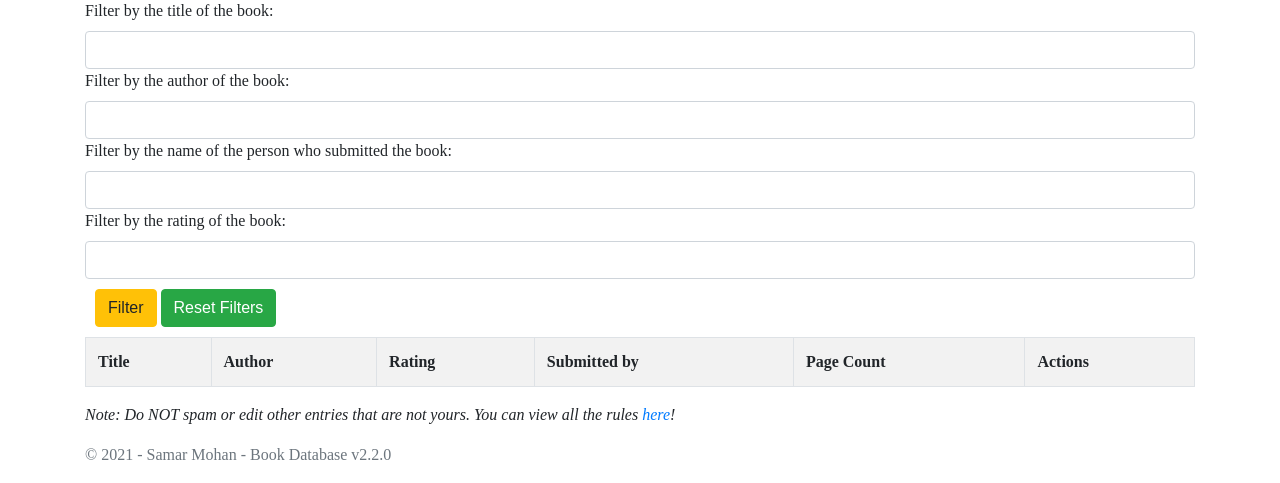
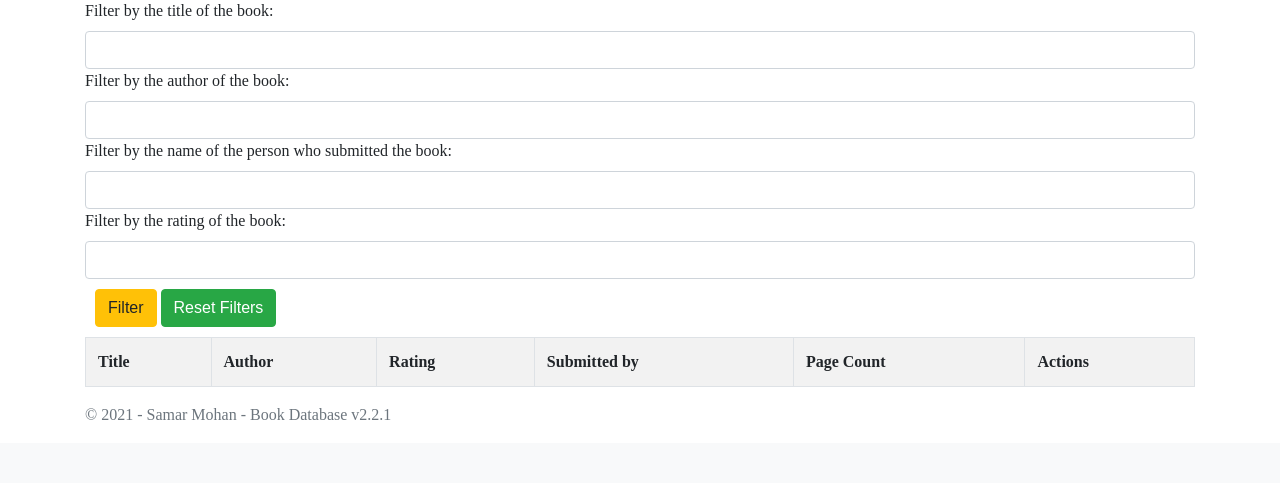
Before and after one commit to samarmohan/book-database, a Django app: page / in a window 1280 px wide. Shown: the part 446-929 px from the top of the page. After the commit the page ends 866 px from the top, so only its background shows below. Run offline with Django 3.2, Linux system fonts and the light colour scheme; data that the repository does not hold is empty.

Commit message:
Actually remove note and more bug fixes

```diff
--- a/templates/base.html
+++ b/templates/base.html
@@ -74,7 +74,7 @@
 		<div class="container">{% block content %} {% endblock content %}</div>
 		<footer class="m-3 footer text-muted">
 			<div class="container">
-				<p>&copy; 2021 - Samar Mohan - Book Database v2.2.0</p>
+				<p>&copy; 2021 - Samar Mohan - Book Database v2.2.1</p>
 			</div>
 		</footer>
 
--- a/templates/home.html
+++ b/templates/home.html
@@ -102,14 +102,6 @@
 			</tr>
 			{% endfor %}
 		</table>
-		<p class="note">
-			Note: Do NOT spam or edit other entries that are not yours. You can
-			view all the rules
-			<a
-				href="https://github.com/samarmohan/book-database/blob/master/README.md"
-				>here</a
-			>!
-		</p>
-		{% endblock %}
+		{% endblock content %}
 	</body>
 </html>
```
